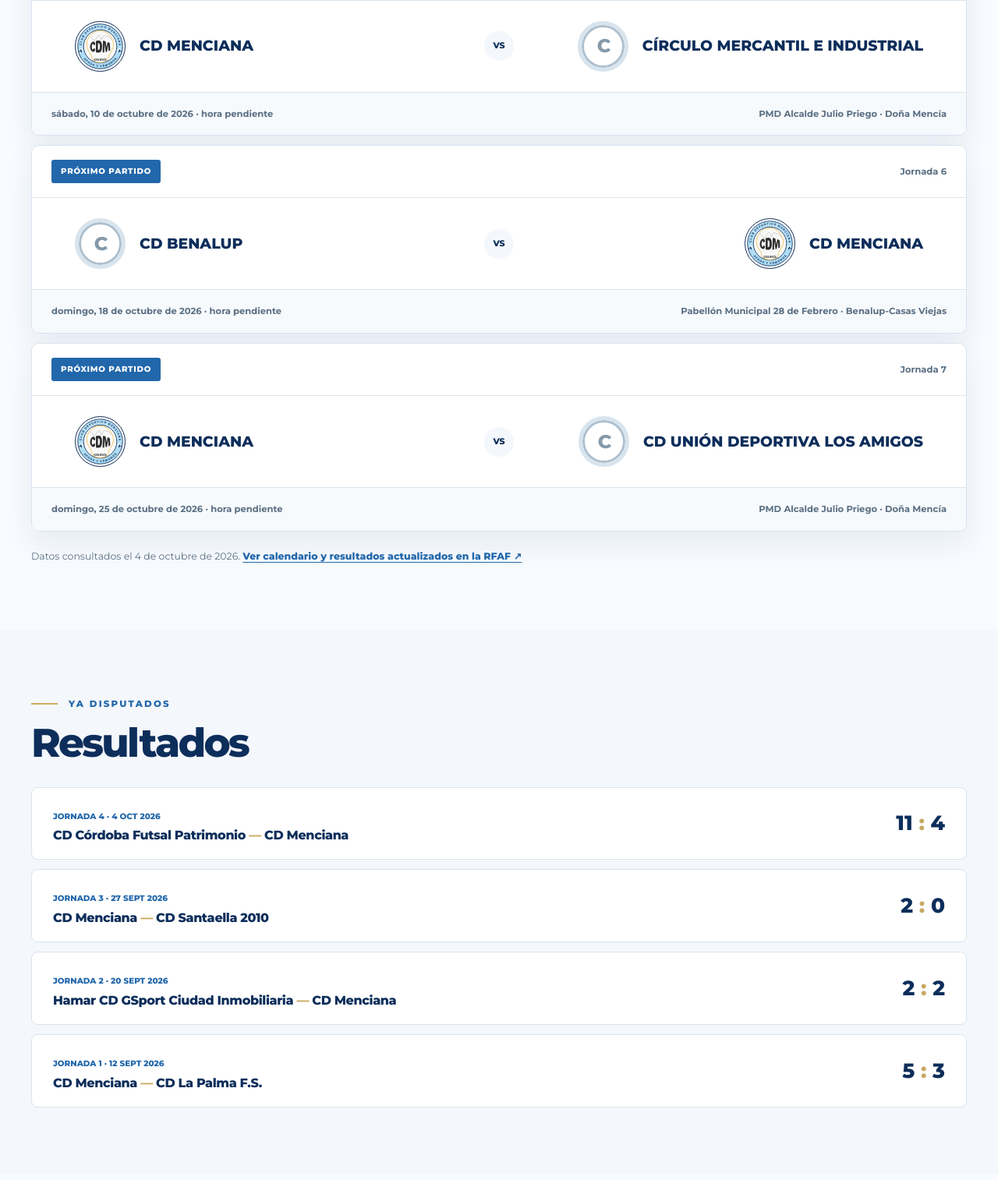
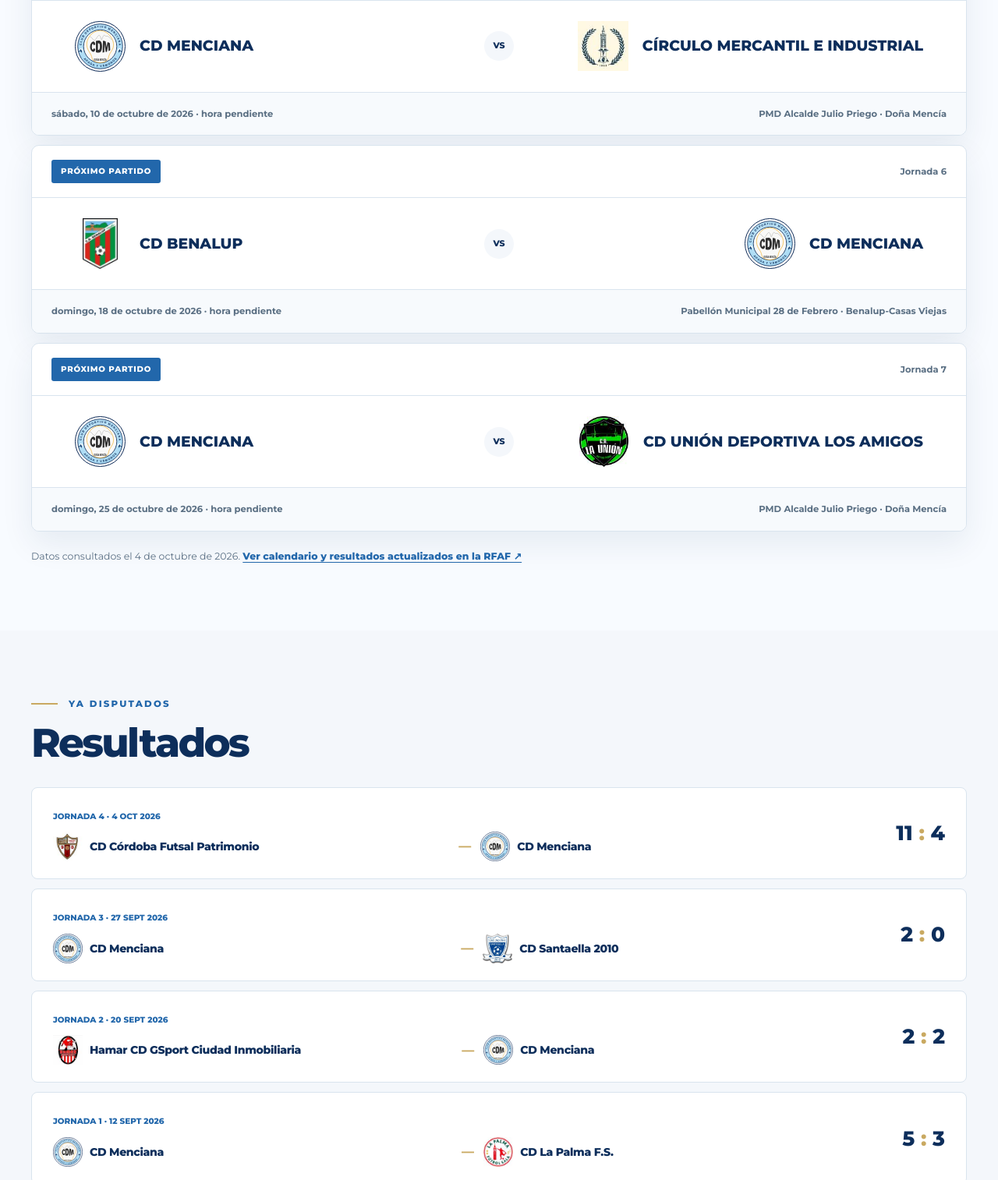
Before and after one commit to AntonioMC12/cd-menciana-web, an Astro site: page /cd-menciana-web/calendario in a window 1280 px wide. Shown: the part 1045-2559 px from the top of the page at 78% size. Built offline with nearby package versions, Linux system fonts and the light colour scheme; Astro itself is replaced by a stand-in of ours.

Commit message:
Show opponent crests in first-team fixtures

```diff
--- a/src/components/MatchCard.astro
+++ b/src/components/MatchCard.astro
@@ -1,5 +1,6 @@
 ---
 import Crest from './Crest.astro';
+import { sitePath } from '../lib/paths';
 import type { Match } from '../data/types';
 interface Props { match?: Match; prominent?: boolean }
 const { match, prominent = false } = Astro.props;
@@ -11,9 +12,9 @@ const awayIsClub = match?.awayTeam === 'CD Menciana';
 <article class:list={['match-card', { 'match-card--prominent': prominent }]}>
   <div class="match-card__top"><span class="pill pill--blue">Próximo partido</span><span>{match?.round || 'Por confirmar'}</span></div>
   <div class="match-card__teams">
-    <div>{homeIsClub ? <Crest class="team-crest" /> : <span class="team-initial team-initial--muted" aria-hidden="true">{match?.homeTeam?.charAt(0)}</span>}<strong>{match?.homeTeam || 'CD Menciana'}</strong></div>
+    <div>{homeIsClub ? <Crest class="team-crest" /> : match?.homeLogo ? <img class="team-crest" src={sitePath(match.homeLogo)} alt="" width="65" height="65" loading="lazy" decoding="async" /> : <span class="team-initial team-initial--muted" aria-hidden="true">{match?.homeTeam?.charAt(0)}</span>}<strong>{match?.homeTeam || 'CD Menciana'}</strong></div>
     <span class="versus">VS</span>
-    <div>{awayIsClub ? <Crest class="team-crest" /> : <span class="team-initial team-initial--muted" aria-hidden="true">{match?.awayTeam?.charAt(0) || '?'}</span>}<strong>{match?.awayTeam || 'Rival por confirmar'}</strong></div>
+    <div>{awayIsClub ? <Crest class="team-crest" /> : match?.awayLogo ? <img class="team-crest" src={sitePath(match.awayLogo)} alt="" width="65" height="65" loading="lazy" decoding="async" /> : <span class="team-initial team-initial--muted" aria-hidden="true">{match?.awayTeam?.charAt(0) || '?'}</span>}<strong>{match?.awayTeam || 'Rival por confirmar'}</strong></div>
   </div>
   <div class="match-card__bottom"><span>{date ? `${date}${hasTime ? '' : ' · hora pendiente'}` : 'Fecha y hora pendientes'}</span><span>{match?.venue || 'Sede por confirmar'}</span></div>
   {!match && <p class="data-note">Información pendiente de confirmación oficial.</p>}
--- a/src/components/ResultCard.astro
+++ b/src/components/ResultCard.astro
@@ -1,10 +1,14 @@
 ---
 import type { Match } from '../data/types';
+import Crest from './Crest.astro';
+import { sitePath } from '../lib/paths';
 interface Props { match: Match }
 const { match } = Astro.props;
 const date = match.date ? new Intl.DateTimeFormat('es-ES', { dateStyle: 'medium', timeZone: 'Europe/Madrid' }).format(new Date(match.date)) : undefined;
+const homeIsClub = match.homeTeam === 'CD Menciana';
+const awayIsClub = match.awayTeam === 'CD Menciana';
 ---
 <article class="result-card">
-  <div><span class="result-card__label">{match.round || match.competition}{date ? ` · ${date}` : ''}</span><h3>{match.homeTeam} <span>—</span> {match.awayTeam}</h3></div>
+  <div class="result-card__detail"><span class="result-card__label">{match.round || match.competition}{date ? ` · ${date}` : ''}</span><div class="result-card__teams"><h3>{homeIsClub ? <Crest class="result-card__crest" /> : match.homeLogo ? <img class="result-card__crest" src={sitePath(match.homeLogo)} alt="" width="38" height="38" loading="lazy" decoding="async" /> : null}<span>{match.homeTeam}</span></h3><span class="result-card__separator" aria-hidden="true">—</span><h3>{awayIsClub ? <Crest class="result-card__crest" /> : match.awayLogo ? <img class="result-card__crest" src={sitePath(match.awayLogo)} alt="" width="38" height="38" loading="lazy" decoding="async" /> : null}<span>{match.awayTeam}</span></h3></div></div>
   <div class="result-card__score" aria-label={`Resultado ${match.homeScore} a ${match.awayScore}`}>{match.homeScore} <span>:</span> {match.awayScore}</div>
 </article>
--- a/src/data/first-team.ts
+++ b/src/data/first-team.ts
@@ -1,6 +1,7 @@
 import type { Match } from './types';
 
 // Snapshot checked against the RFAF Novanet widget on 2026-10-04.
+// Opponent crests in /public/images/equipos/ were downloaded from the same match cards.
 // Keep the date visible in the UI: this static site does not refresh sports data automatically.
 export const firstTeamSource = {
   checkedOn: '4 de octubre de 2026',
@@ -12,13 +13,13 @@ const club = 'CD Menciana';
 const competition = '3.ª División F.S. · Grupo 17';
 
 export const firstTeamMatches: Match[] = [
-  { id: '2026-27-j1', competition, round: 'Jornada 1', homeTeam: club, awayTeam: 'CD La Palma F.S.', date: '2026-09-12T18:30:00+02:00', venue: 'PMD Alcalde Julio Priego · Doña Mencía', homeScore: 5, awayScore: 3, status: 'finished', publication: 'confirmed' },
-  { id: '2026-27-j2', competition, round: 'Jornada 2', homeTeam: 'Hamar CD GSport Ciudad Inmobiliaria', awayTeam: club, date: '2026-09-20T12:00:00+02:00', venue: 'Pabellón Juan Manuel Acevedo · Bormujos', homeScore: 2, awayScore: 2, status: 'finished', publication: 'confirmed' },
-  { id: '2026-27-j3', competition, round: 'Jornada 3', homeTeam: club, awayTeam: 'CD Santaella 2010', date: '2026-09-27T12:30:00+02:00', venue: 'PMD Alcalde Julio Priego · Doña Mencía', homeScore: 2, awayScore: 0, status: 'finished', publication: 'confirmed' },
-  { id: '2026-27-j4', competition, round: 'Jornada 4', homeTeam: 'CD Córdoba Futsal Patrimonio', awayTeam: club, date: '2026-10-04T13:30:00+02:00', venue: 'Pabellón Vista Alegre · Córdoba', homeScore: 11, awayScore: 4, status: 'finished', publication: 'confirmed' },
-  { id: '2026-27-j5', competition, round: 'Jornada 5', homeTeam: club, awayTeam: 'Círculo Mercantil e Industrial', date: '2026-10-10', venue: 'PMD Alcalde Julio Priego · Doña Mencía', status: 'scheduled', publication: 'confirmed' },
-  { id: '2026-27-j6', competition, round: 'Jornada 6', homeTeam: 'CD Benalup', awayTeam: club, date: '2026-10-18', venue: 'Pabellón Municipal 28 de Febrero · Benalup-Casas Viejas', status: 'scheduled', publication: 'confirmed' },
-  { id: '2026-27-j7', competition, round: 'Jornada 7', homeTeam: club, awayTeam: 'CD Unión Deportiva Los Amigos', date: '2026-10-25', venue: 'PMD Alcalde Julio Priego · Doña Mencía', status: 'scheduled', publication: 'confirmed' },
+  { id: '2026-27-j1', competition, round: 'Jornada 1', homeTeam: club, awayTeam: 'CD La Palma F.S.', awayLogo: '/images/equipos/la-palma.jpg', date: '2026-09-12T18:30:00+02:00', venue: 'PMD Alcalde Julio Priego · Doña Mencía', homeScore: 5, awayScore: 3, status: 'finished', publication: 'confirmed' },
+  { id: '2026-27-j2', competition, round: 'Jornada 2', homeTeam: 'Hamar CD GSport Ciudad Inmobiliaria', homeLogo: '/images/equipos/hamar-bormujos.jpg', awayTeam: club, date: '2026-09-20T12:00:00+02:00', venue: 'Pabellón Juan Manuel Acevedo · Bormujos', homeScore: 2, awayScore: 2, status: 'finished', publication: 'confirmed' },
+  { id: '2026-27-j3', competition, round: 'Jornada 3', homeTeam: club, awayTeam: 'CD Santaella 2010', awayLogo: '/images/equipos/santaella.jpg', date: '2026-09-27T12:30:00+02:00', venue: 'PMD Alcalde Julio Priego · Doña Mencía', homeScore: 2, awayScore: 0, status: 'finished', publication: 'confirmed' },
+  { id: '2026-27-j4', competition, round: 'Jornada 4', homeTeam: 'CD Córdoba Futsal Patrimonio', homeLogo: '/images/equipos/cordoba-futsal.jpg', awayTeam: club, date: '2026-10-04T13:30:00+02:00', venue: 'Pabellón Vista Alegre · Córdoba', homeScore: 11, awayScore: 4, status: 'finished', publication: 'confirmed' },
+  { id: '2026-27-j5', competition, round: 'Jornada 5', homeTeam: club, awayTeam: 'Círculo Mercantil e Industrial', awayLogo: '/images/equipos/circulo-mercantil.jpg', date: '2026-10-10', venue: 'PMD Alcalde Julio Priego · Doña Mencía', status: 'scheduled', publication: 'confirmed' },
+  { id: '2026-27-j6', competition, round: 'Jornada 6', homeTeam: 'CD Benalup', homeLogo: '/images/equipos/benalup.jpg', awayTeam: club, date: '2026-10-18', venue: 'Pabellón Municipal 28 de Febrero · Benalup-Casas Viejas', status: 'scheduled', publication: 'confirmed' },
+  { id: '2026-27-j7', competition, round: 'Jornada 7', homeTeam: club, awayTeam: 'CD Unión Deportiva Los Amigos', awayLogo: '/images/equipos/union-los-amigos.jpg', date: '2026-10-25', venue: 'PMD Alcalde Julio Priego · Doña Mencía', status: 'scheduled', publication: 'confirmed' },
 ];
 
 export interface StandingRow {
--- a/src/data/types.ts
+++ b/src/data/types.ts
@@ -25,6 +25,8 @@ export interface Match {
   round?: string;
   homeTeam: string;
   awayTeam: string;
+  homeLogo?: string;
+  awayLogo?: string;
   date?: string; // ISO 8601, including the timezone when known.
   venue?: string;
   homeScore?: number;
--- a/src/styles/global.css
+++ b/src/styles/global.css
@@ -111,8 +111,11 @@ h3 { font-size: 1.25rem; font-weight: 800; letter-spacing: -.025em; }
 .results-list, .match-list { display: grid; gap: 12px; }
 .result-card { display: flex; align-items: center; justify-content: space-between; gap: 25px; padding: 22px 27px; border: 1px solid var(--line); border-radius: 8px; background: white; }
 .result-card__label { color: var(--ui-blue-ink); font-size: .65rem; font-weight: 800; text-transform: uppercase; }
-.result-card h3 { margin: 5px 0 0; font-size: 1rem; }
-.result-card h3 span { color: var(--ui-gold); }
+.result-card__detail { min-width: 0; flex: 1; }
+.result-card__teams { display: flex; align-items: center; gap: 12px; margin-top: 9px; }
+.result-card__teams h3 { display: flex; align-items: center; min-width: 0; flex: 1; gap: 9px; margin: 0; font-size: .88rem; line-height: 1.3; }
+.result-card__crest { flex: none; width: 38px; height: 38px; object-fit: contain; }
+.result-card__separator { color: var(--ui-gold); font-weight: 800; }
 .result-card__score { color: var(--ui-navy); font-size: 1.65rem; font-weight: 800; white-space: nowrap; }
 .result-card__score span { color: var(--ui-gold); }
 .sports-source { margin: 22px 0 0; color: var(--muted); font-size: .78rem; }
@@ -354,6 +357,11 @@ h3 { font-size: 1.25rem; font-weight: 800; letter-spacing: -.025em; }
   .team-initial { width: 50px; height: 50px; font-size: .75rem; }
   .team-crest { width: 50px; height: 50px; }
   .match-card__teams strong { font-size: .68rem; }
+  .result-card { align-items: flex-start; gap: 12px; padding: 16px; }
+  .result-card__teams { flex-direction: column; align-items: flex-start; gap: 10px; }
+  .result-card__teams h3 { font-size: .76rem; }
+  .result-card__crest { width: 30px; height: 30px; }
+  .result-card__separator { display: none; }
   .versus { width: 30px; height: 30px; }
   .empty-panel--horizontal { flex-direction: column; align-items: start; text-align: left; }
   .empty-panel--horizontal .text-link { margin-left: 0; }
```
Also changed, not shown: README.md, public/images/equipos/benalup.jpg (added), public/images/equipos/circulo-mercantil.jpg (added), public/images/equipos/cordoba-futsal.jpg (added), public/images/equipos/hamar-bormujos.jpg (added), public/images/equipos/la-palma.jpg (added), public/images/equipos/santaella.jpg (added), public/images/equipos/union-los-amigos.jpg (added).
